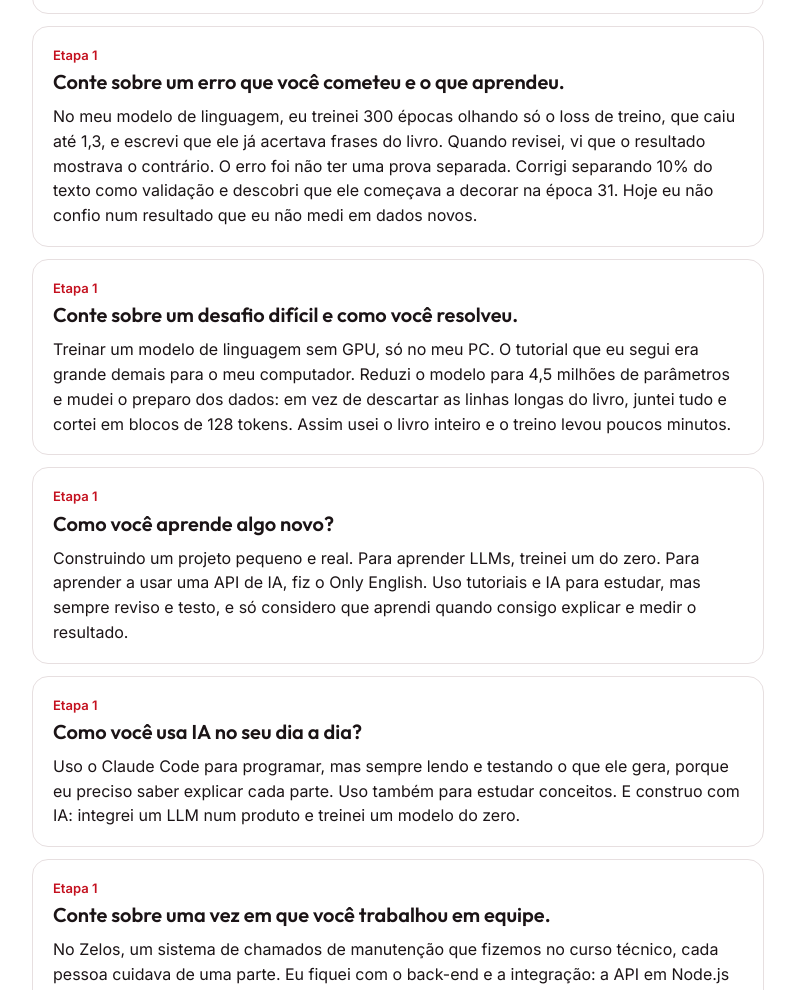
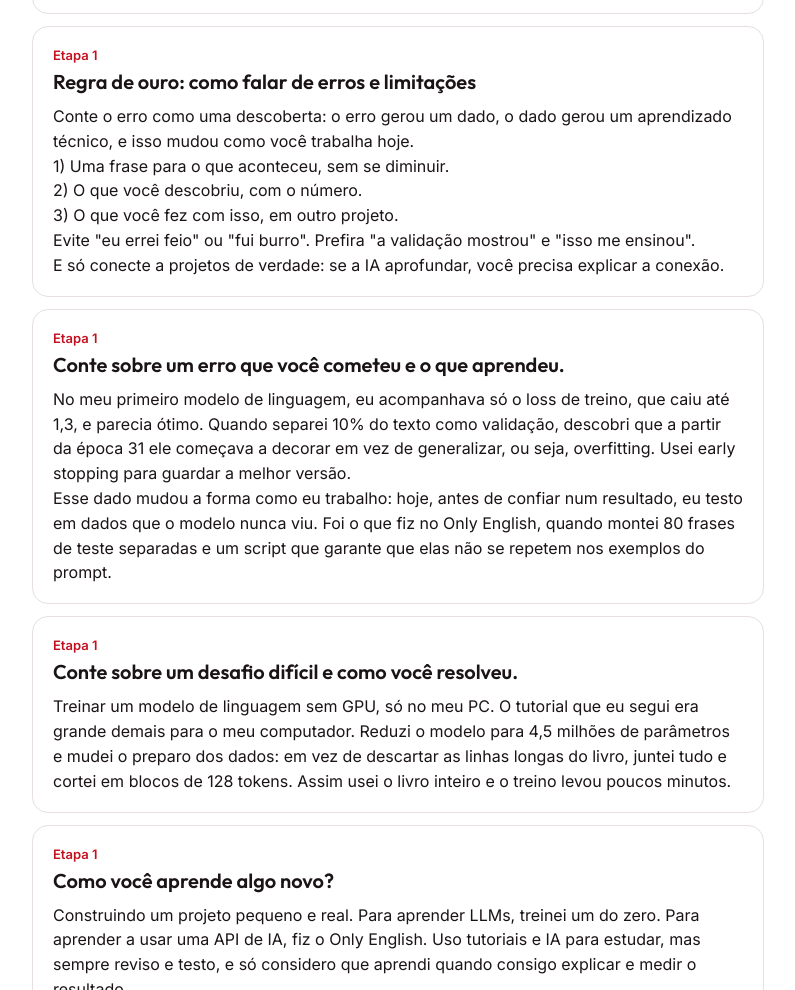
Before and after one commit to ArthurBenedett/portfolio, a plain HTML site: page treino/index.html in a window 1280 px wide. Shown: the part 1810-2800 px from the top of the page, without its empty margins (242-1037 px from the left). Drawn offline with Linux system fonts and the light colour scheme.

Commit message:
Treino: erros contados como descoberta
Co-Authored-By: Claude Opus 5.5 <noreply@anthropic.com>
Claude-Session: https://claude.ai/code/session_014zzRdxooYfErGbf75nwNyJ

```diff
--- a/treino/index.html
+++ b/treino/index.html
@@ -81,7 +81,8 @@ const D=[
 {e:'Etapa 1',k:'por que ia inteligencia artificial interesse motivacao',q:'Por que você quer trabalhar com IA?',a:'Porque é a área em que construir e medir andam juntos. Quando treinei meu primeiro modelo, achei que ele estava ótimo olhando só o loss de treino. Quando separei uma parte do texto para testar, vi que ele estava decorando. Essa diferença entre parecer funcionar e funcionar de verdade é o que me prende em IA.'},
 {e:'Etapa 1',k:'por que ifood empresa escolha',q:'Por que o iFood?',a:'Primeiro, porque o iFood usa IA em produtos que eu uso todo dia, como a recomendação. Segundo, porque o programa junta o que eu já faço sozinho, projetos reais, com mentoria de gente experiente. Eu aprendo construindo, e aqui eu construiria com impacto em milhões de pessoas.'},
 {e:'Etapa 1',k:'projeto orgulho star only english conquista',q:'Conte sobre um projeto do qual você se orgulha. (STAR)',a:'<b>Situação:</b> quem aprende inglês no Brasil quase nunca tem com quem conversar e ser corrigido na hora.\n<b>Tarefa:</b> criar um coach por voz que corrigisse os erros típicos de brasileiros.\n<b>Ação:</b> usei a transcrição do navegador e um LLM pela API da Groq, escrevi um prompt por nível com regras pedagógicas e exemplos, e fiz o modelo responder em JSON que o servidor confere. Depois montei uma avaliação com 80 frases para comparar com um prompt genérico.\n<b>Resultado:</b> os dois detectam quase igual, mas o meu reduziu as correções inválidas de 33% para 1%, sem alarmes falsos. E descobri que, num modelo menor, meu prompt longo atrapalhava, então o site usa o modelo maior.'},
-{e:'Etapa 1',k:'erro falha aprendeu fracasso engano',q:'Conte sobre um erro que você cometeu e o que aprendeu.',a:'No meu modelo de linguagem, eu treinei 300 épocas olhando só o loss de treino, que caiu até 1,3, e escrevi que ele já acertava frases do livro. Quando revisei, vi que o resultado mostrava o contrário. O erro foi não ter uma prova separada. Corrigi separando 10% do texto como validação e descobri que ele começava a decorar na época 31. Hoje eu não confio num resultado que eu não medi em dados novos.'},
+{e:'Etapa 1',k:'regra como falar de erro limitacao falha fraqueza dica growth mindset',q:'Regra de ouro: como falar de erros e limitações',a:'Conte o erro como uma descoberta: o erro gerou um dado, o dado gerou um aprendizado técnico, e isso mudou como você trabalha hoje.\n1) Uma frase para o que aconteceu, sem se diminuir.\n2) O que você descobriu, com o número.\n3) O que você fez com isso, em outro projeto.\nEvite "eu errei feio" ou "fui burro". Prefira "a validação mostrou" e "isso me ensinou".\nE só conecte a projetos de verdade: se a IA aprofundar, você precisa explicar a conexão.'},
+{e:'Etapa 1',k:'erro falha aprendeu fracasso engano',q:'Conte sobre um erro que você cometeu e o que aprendeu.',a:'No meu primeiro modelo de linguagem, eu acompanhava só o loss de treino, que caiu até 1,3, e parecia ótimo. Quando separei 10% do texto como validação, descobri que a partir da época 31 ele começava a decorar em vez de generalizar, ou seja, overfitting. Usei early stopping para guardar a melhor versão.\nEsse dado mudou a forma como eu trabalho: hoje, antes de confiar num resultado, eu testo em dados que o modelo nunca viu. Foi o que fiz no Only English, quando montei 80 frases de teste separadas e um script que garante que elas não se repetem nos exemplos do prompt.'},
 {e:'Etapa 1',k:'desafio dificil problema obstaculo gpu',q:'Conte sobre um desafio difícil e como você resolveu.',a:'Treinar um modelo de linguagem sem GPU, só no meu PC. O tutorial que eu segui era grande demais para o meu computador. Reduzi o modelo para 4,5 milhões de parâmetros e mudei o preparo dos dados: em vez de descartar as linhas longas do livro, juntei tudo e cortei em blocos de 128 tokens. Assim usei o livro inteiro e o treino levou poucos minutos.'},
 {e:'Etapa 1',k:'aprende aprender estudar novo',q:'Como você aprende algo novo?',a:'Construindo um projeto pequeno e real. Para aprender LLMs, treinei um do zero. Para aprender a usar uma API de IA, fiz o Only English. Uso tutoriais e IA para estudar, mas sempre reviso e testo, e só considero que aprendi quando consigo explicar e medir o resultado.'},
 {e:'Etapa 1',k:'usa ia dia a dia claude code ferramentas',q:'Como você usa IA no seu dia a dia?',a:'Uso o Claude Code para programar, mas sempre lendo e testando o que ele gera, porque eu preciso saber explicar cada parte. Uso também para estudar conceitos. E construo com IA: integrei um LLM num produto e treinei um modelo do zero.'},
@@ -94,7 +95,7 @@ const D=[
 {e:'Etapa 1',k:'equipe projeto tecnologia programacao hackathon desafios superar time zelos conflito',q:'Conte sobre um projeto em equipe com tecnologia. Quais desafios enfrentou e como superou?',a:'<b>Situação:</b> no curso técnico, desenvolvemos em grupo o Zelos, um sistema de chamados de manutenção para o SENAI, com três perfis: usuário, técnico e administrador.\n<b>Minha parte:</b> o back-end e a integração: a API, a conexão com o banco MySQL de 7 tabelas e a ligação com o front.\n<b>Desafio:</b> cada pessoa programava uma parte ao mesmo tempo, e se o front esperasse os dados num formato e o back mandasse em outro, a gente perderia tempo refazendo.\n<b>O que eu fiz:</b> propus combinar antes as rotas da API e o formato do JSON de cada uma, e deixei isso escrito para o grupo consultar.\n<b>Resultado:</b> o front conseguiu avançar em paralelo, e a integração saiu sem retrabalho grande. Aprendi que, em equipe, combinar o contrato entre as partes vale mais do que programar rápido.\n(Se lembrar de um desafio real diferente, use o seu.)'},
 {e:'Etapa 1',k:'impacto valor mostrar impacto solucao ia metodo resultados explicar problema raciocinio objetivos',q:'Como você descreveria o método e os resultados de uma solução de IA sua, deixando claro o valor dela?',a:'Uso o Only English e explico em quatro partes.\n<b>Problema:</b> quem aprende inglês no Brasil quase nunca tem com quem conversar e ser corrigido na hora, e os erros mais comuns são justamente os que vêm do português, como "I have 20 years".\n<b>Raciocínio:</b> em vez de treinar um modelo novo, usei um LLM pronto e especializei com prompt por nível. Como LLM pode inventar correção, fiz ele responder em JSON e o servidor confere cada correção antes de mostrar.\n<b>Objetivo:</b> corrigir os erros típicos sem dar correções erradas, que atrapalham quem está aprendendo.\n<b>Resultado medido:</b> montei 80 frases de teste e comparei com um prompt genérico. Os dois detectam quase igual (93% contra 95%), mas o meu reduziu as correções inválidas de 33% para 1%, sem alarmes falsos.\nO valor fica claro porque mostro o antes e o depois com números, inclusive o que não melhorou.'},
 {e:'Etapa 1',k:'agente inteligente recomendar restaurantes historico pedidos dados modelos ia construcao agent',q:'Como você pensaria um agente de IA que recomenda restaurantes com base no histórico de pedidos?',a:'1) <b>Definir o objetivo e a métrica:</b> ajudar a pessoa a decidir mais rápido. Mediria se ela pede algo recomendado e se fica satisfeita.\n2) <b>Dados:</b> histórico de pedidos (pratos, horários, valores, notas), restaurantes abertos, área de entrega, tempo e taxa.\n3) <b>Ferramentas do agente:</b> o LLM não inventa restaurante. Ele chama funções: buscar o histórico do usuário, buscar restaurantes abertos que entregam no endereço, ver o cardápio. Com embeddings, acho pratos parecidos com o que a pessoa já gostou.\n4) <b>Regras e validação:</b> como no Only English, confiro a resposta antes de mostrar: o restaurante existe, está aberto e entrega ali. Se não passar, não mostro.\n5) <b>Conversa:</b> a pessoa pode pedir "algo leve" ou "até 40 reais", e o agente ajusta a busca.\n6) <b>Avaliação:</b> primeiro offline, com pedidos antigos (o restaurante que a pessoa escolheu estava entre as recomendações?), depois teste A/B com usuários reais.\n7) <b>Cuidados:</b> privacidade dos dados (LGPD), não recomendar sempre o mesmo, custo e tempo de resposta.'},
-{e:'Etapa 1',k:'zona de conforto desconforto dificuldade superou aprendeu fora situacao vida',q:'Descreva uma situação em que você saiu da zona de conforto. Como passou pela dificuldade e o que aprendeu?',a:'<b>Situação:</b> eu nunca tinha treinado um modelo de IA e não tinha GPU, só o meu PC. Era tudo novo: tokenizer, treino, métricas.\n<b>O que fiz:</b> em vez de esperar ter o computador ideal, reduzi o modelo para caber (4,5 milhões de parâmetros), estudei cada erro que aparecia e fui ajustando.\n<b>O mais desconfortável:</b> descobrir que o resultado que eu tinha escrito estava errado. O modelo parecia ótimo no treino, mas a validação mostrou que ele decorava. Tive que admitir, corrigir e publicar o número real.\n<b>O que aprendi:</b> errar faz parte de aprender coisa nova, e é melhor descobrir o erro medindo do que depois. Hoje eu sempre separo dados para testar antes de confiar num resultado.'},
+{e:'Etapa 1',k:'zona de conforto desconforto dificuldade superou aprendeu fora situacao vida',q:'Descreva uma situação em que você saiu da zona de conforto. Como passou pela dificuldade e o que aprendeu?',a:'<b>Situação:</b> eu nunca tinha treinado um modelo de IA e não tinha GPU, só o meu PC. Tokenizer, treino e métricas eram tudo novo.\n<b>O que fiz:</b> em vez de esperar o computador ideal, reduzi o modelo para 4,5 milhões de parâmetros e mudei o preparo dos dados para usar o livro inteiro. Fui resolvendo um problema de cada vez.\n<b>A descoberta:</b> a validação mostrou que, a partir de certo ponto, ele decorava em vez de aprender. Corrigi com early stopping e publiquei os números reais, comparados com um baseline.\n<b>O que aprendi:</b> dá para aprender algo complexo começando pequeno, e medir em dados novos é o que separa parecer funcionar de funcionar. Levei isso para todos os projetos seguintes.'},
 {e:'Etapa 1',k:'demonstrar mostrar projeto pessoal link demo apresentar',q:'Poderia demonstrar algum projeto pessoal feito por você?',a:'O melhor para mostrar é o Only English, que está no ar: only-english-mu.vercel.app. Você fala uma frase em inglês, o navegador transcreve, o LLM responde, corrige o erro típico de brasileiro e traduz. Por exemplo, se eu digo "I have 20 years", ele corrige para "I am 20 years old" e explica por quê.\nPor trás tem uma função serverless que guarda a chave da API e confere cada correção antes de mostrar. E avaliei com 80 frases: o meu prompt reduziu as correções inválidas de 33% para 1%.\nTambém tenho o modelo que treinei do zero publicado no Hugging Face, e o portfólio em arthurbenedetti.vercel.app reúne tudo, com o código no GitHub.'},
 {e:'Etapa 1',k:'intuito objetivo empresa quer espera estagio pretende',q:'Qual seu intuito nessa empresa?',a:'Quero aprender a construir IA que funciona de verdade, em escala, e contribuir com isso desde o começo. Hoje eu faço projetos sozinho, do código à avaliação. No iFood, eu quero fazer isso num time, com problemas reais de milhões de pessoas e com mentoria de quem já faz. Meu objetivo é sair do programa como engenheiro de IA e, se fizer sentido para os dois lados, ser efetivado.'},
 {e:'Etapa 1',k:'nova funcionalidade feature ideia sugestao sugerir sugeriria sugira melhoria ifood produto inovacao proposta',q:'Que nova funcionalidade com IA você sugeriria para o iFood?',a:'Um assistente que monta o pedido a partir de uma frase. A pessoa escreve ou fala "algo leve para dois, até 60 reais, que chegue em 30 minutos", e o assistente sugere 2 ou 3 opções prontas, de restaurantes abertos que entregam no endereço.\n<b>Problema que resolve:</b> muita gente perde tempo rolando o app sem decidir.\n<b>Como funcionaria:</b> o LLM entende o pedido e transforma em filtros (preço, tempo, tipo de comida). Quem busca são as ferramentas, nos dados reais do iFood; o LLM não inventa restaurante. Depois o sistema confere: está aberto, entrega ali, cabe no preço.\n<b>Como mediria:</b> se as pessoas pedem uma das opções, se o tempo até decidir cai e se a satisfação se mantém, com teste A/B.\n(Atenção: a IA aprofunda nas tecnologias que você citar. Veja "custo e latência" e "por que Groq".)'},
@@ -173,7 +174,7 @@ const D=[
 {e:'Números',k:'zelos 7 tabelas mysql',q:'7 tabelas MySQL',a:'Zelos: sistema de chamados com 3 perfis de acesso.'},
 // ---------- Cultura ----------
 {e:'Cultura',k:'agil falhe rapido aprenda',q:'Ágil: falhe rápido e aprenda',a:'O modelo do zero parecia ótimo, a validação mostrou que ele decorava, e eu corrigi com early stopping. O prompt não detectou mais erros, e eu mudei a decisão com base nisso.'},
-{e:'Cultura',k:'conflitos produtivos honestidade feedback',q:'Conflitos produtivos',a:'Publiquei um resultado que não me favorecia (93% contra 95%) em vez de esconder. Quando uma revisão apontou que o notebook contradizia o resultado, corrigi sem me defender.'},
+{e:'Cultura',k:'conflitos produtivos honestidade feedback',q:'Conflitos produtivos',a:'Publiquei o resultado completo da avaliação (93% contra 95%), mesmo sem ser o que eu esperava, porque é ele que mostra onde está o valor: a confiabilidade. Quando uma revisão apontou que o notebook e o resultado não batiam, usei o retorno para melhorar o projeto.'},
 {e:'Cultura',k:'mentalidade de dono responsabilidade',q:'Mentalidade de dono',a:'Fiz o Only English de ponta a ponta: ideia, servidor, segurança da chave, avaliação e deploy.'},
 {e:'Cultura',k:'80/20 priorize entregue',q:'Priorize 80/20 e entregue',a:'Antes da inscrição, fiz primeiro o que mais pesava (avaliação e Hugging Face) e deixei o fine-tuning para depois.'},
 {e:'Cultura',k:'ambidestria eficiencia inovacao',q:'Ambidestria',a:'Mantive no site o modelo grande, que é confiável, enquanto planejo testar um modelo pequeno com fine-tuning, mais barato.'},
```
